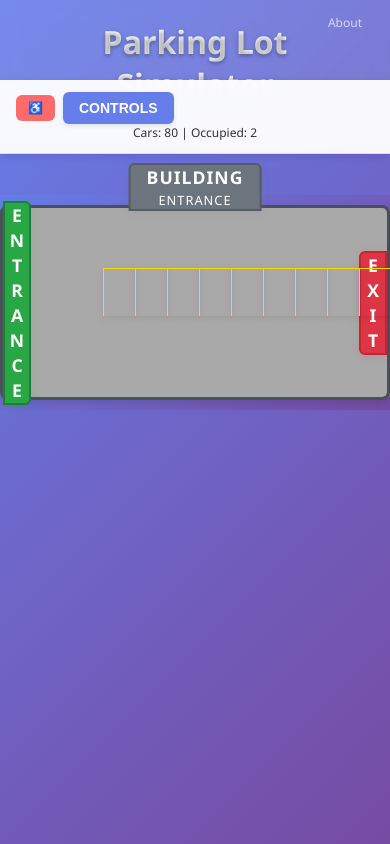
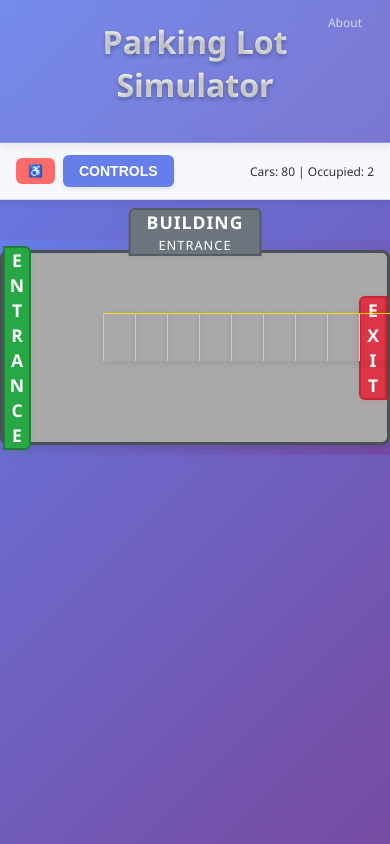
Before and after one commit to josephecombs/parking-lot-simulator, a React (Create React App) app: page / in a window 390 px wide. Shown: the top 844 px of the page. Built offline with nearby package versions, Linux system fonts and the light colour scheme.

Commit message:
improvements

```diff
--- a/src/App.css
+++ b/src/App.css
@@ -76,18 +76,31 @@ main {
 }
 
 /* Mobile-first responsive design - hide desktop elements on small screens */
-@media (max-width: 480px) {
+@media (max-width: 600px) {
   .desktop {
     display: none !important;
   }
 
-  .mobile {
+  /* .mobile {
     display: block !important;
+  } */
+
+  /* Make headers sticky only on mobile */
+  .App-header {
+    position: sticky;
+    top: 0;
+    z-index: 1001;
+  }
+
+  .mobile-header {
+    position: sticky;
+    top: 0;
+    z-index: 1000;
   }
 }
 
 /* Hide mobile elements on larger screens */
-@media (min-width: 481px) {
+@media (min-width: 601px) {
   .mobile {
     display: none !important;
   }
@@ -95,8 +108,6 @@ main {
 
 /* Mobile floating header styles */
 .mobile-header {
-  position: fixed;
-  top: 80px; /* Below the main header */
   left: 0;
   right: 0;
   background: rgba(255, 255, 255, 0.95);
--- a/src/styles/ParkingLot.css
+++ b/src/styles/ParkingLot.css
@@ -56,7 +56,7 @@
 }
 
 /* Mobile-first responsive design - override explicit dimensions on small screens */
-@media (max-width: 480px) {
+@media (max-width: 600px) {
   .parking-lot {
     width: 100vw !important;
     height: 50vw !important; /* Half the height */
@@ -66,6 +66,6 @@
 
   .parking-lot-container {
     padding: 10px;
-    margin-top: 32px;
+    margin-top: 20px;
   }
 }
```
Also changed, not shown: system-prompts/system-prompt-part-9.md (+1 -1 lines).
